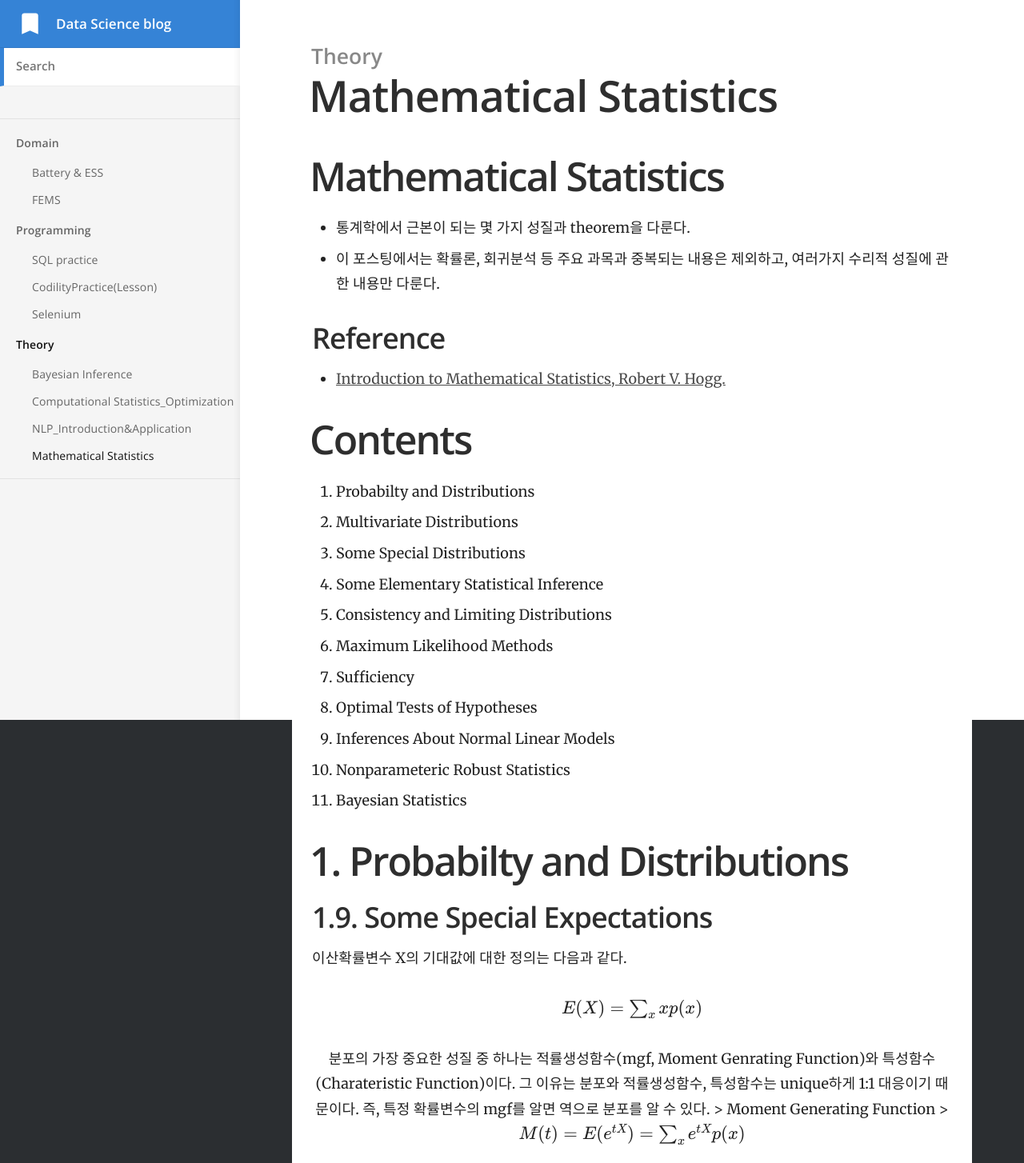
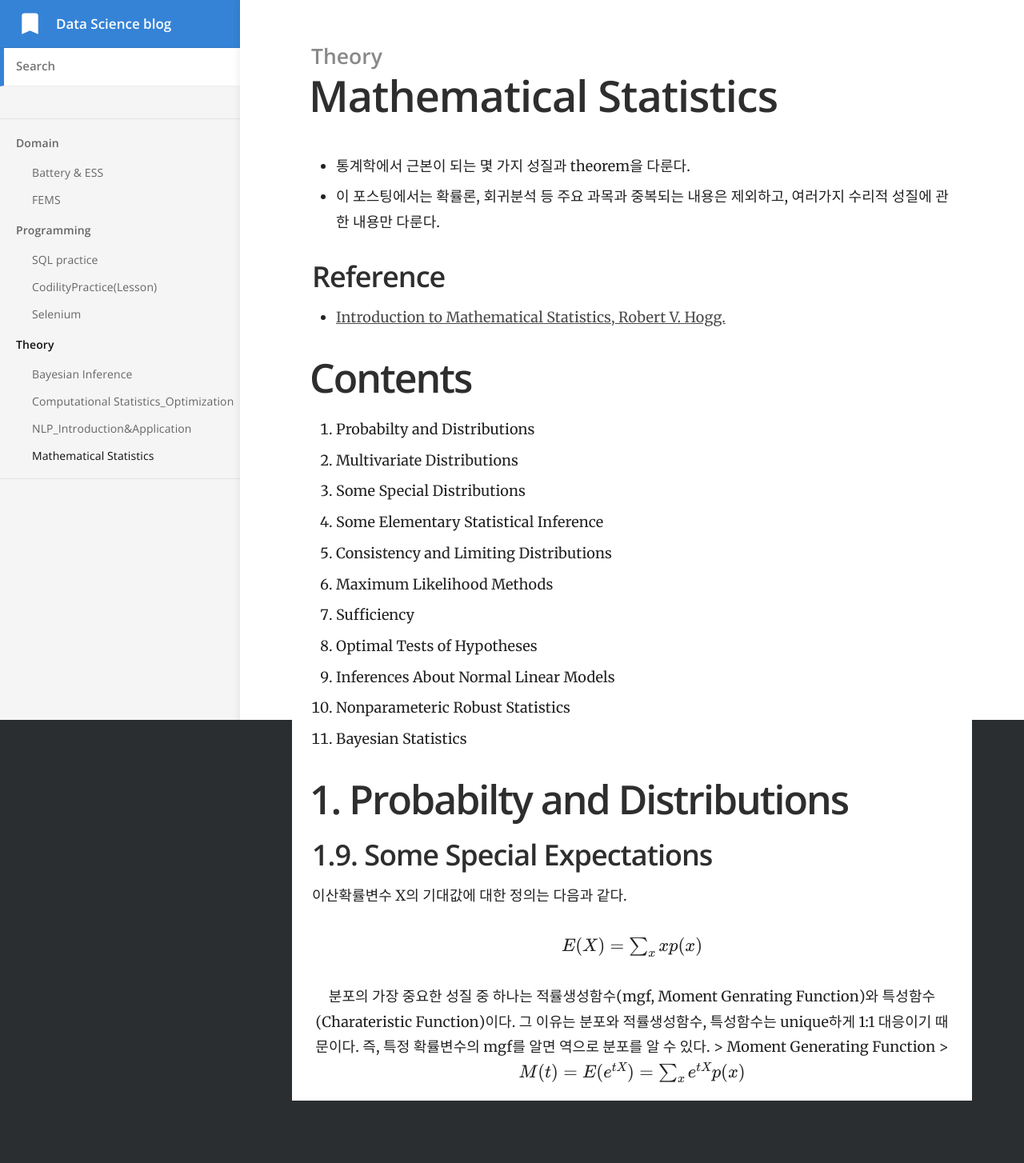
Before and after one commit to yrk3434/yrk3434.github.io, a Jekyll site: the page built from _docs/Theory/Mathematical Statistics.md, in a window 1280 px wide. Shown: the whole page at 80% size. Built offline with Jekyll 4.4.1, drawn with Linux system fonts in a browser that asks for light colours; formulas are drawn with MathJax 3; after the commit the page ends 1376 px from its top, so only the background shows below that.

Commit message:
Update Mathematical Statistics.md

```diff
--- a/_docs/Theory/Mathematical Statistics.md
+++ b/_docs/Theory/Mathematical Statistics.md
@@ -9,7 +9,6 @@ toc_sticky: true
 toc_label: 목차
 ---
 
-# Mathematical Statistics
 - 통계학에서 근본이 되는 몇 가지 성질과 theorem을 다룬다.
 - 이 포스팅에서는 확률론, 회귀분석 등 주요 과목과 중복되는 내용은 제외하고, 여러가지 수리적
 성질에 관한 내용만 다룬다.
```
